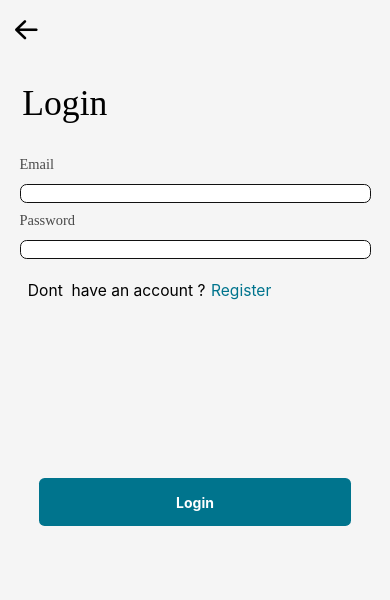
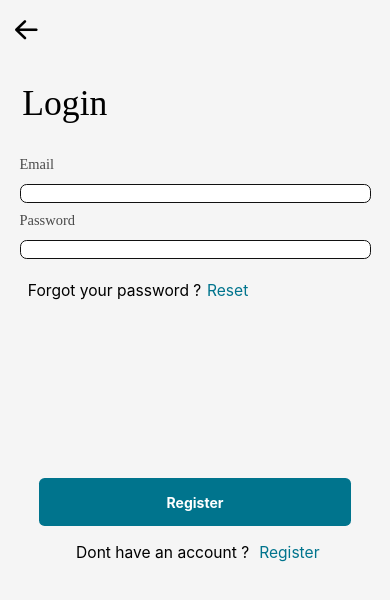
Before and after one commit to morachake/chap-chap, a React Native app: screen /Login in a window 390 px wide. Shown: the top 600 px of the page. Built offline with nearby package versions, Linux system fonts and the light colour scheme.

Commit message:
completes

```diff
--- a/src/screens/LoginScreen.js
+++ b/src/screens/LoginScreen.js
@@ -1,17 +1,17 @@
-import React, { useState } from 'react';
+import React, {useState} from 'react';
 import {
   View,
   Text,
   TouchableWithoutFeedback,
   KeyboardAvoidingView,
-    Keyboard
+  Keyboard,
 } from 'react-native';
 import Header from '../components/Header';
 import MainInput from '../components/MainInput';
 import Btn from '../components/Btn';
-import { COLORS } from '../constants';
-import { ScaledSheet, scale } from 'react-native-size-matters';
-export default function LoginScreen({ navigation }) {
+import {COLORS} from '../constants';
+import {ScaledSheet, scale} from 'react-native-size-matters';
+export default function LoginScreen({navigation}) {
   const [email, setEmail] = useState();
   const [password, setPassword] = useState();
   const [errorMessage, setErrorMessage] = useState('');
@@ -24,35 +24,49 @@ export default function LoginScreen({ navigation }) {
       setErrorMessage('');
       navigation.navigate('Home');
     }
-    }
+  };
   return (
     <TouchableWithoutFeedback onPress={() => Keyboard.dismiss()}>
-            <KeyboardAvoidingView style={{ display: 'flex', backgroundColor: '#F5F5F5', flex: 1 }}>
+      <KeyboardAvoidingView
+        style={{display: 'flex', backgroundColor: '#F5F5F5', flex: 1}}
+      >
         <Header iconLeft="arrowleft" />
         <Text style={styles.heading}>Login</Text>
-                <View style={{ justifyContent: 'center', alignItems: 'center' }}>
+        <View style={{justifyContent: 'center', alignItems: 'center'}}>
           <MainInput
             value={email}
-                        onChangeText={(text) => setEmail(text)}
-                        label="Email" />
+            onChangeText={text => setEmail(text)}
+            label="Email"
+          />
           <MainInput
             value={password}
-                        onChangeText={(text) => setPassword(text)}
+            onChangeText={text => setPassword(text)}
             label="Password"
           />
           {errorMessage ? (
             <Text style={styles.errormessage}>{errorMessage}</Text>
           ) : null}
         </View>
-                <View style={{ flexDirection: 'row', margin: scale(20) }}>
-                    <Text style={styles.text}>Dont  have an account ?</Text>
-                    <Text style={styles.text2} onPress={() => navigation.navigate('Register')}>Register</Text>
+        <View style={{flexDirection: 'row', margin: scale(20)}}>
+          <Text style={styles.text}>Forgot your password ?</Text>
+          <Text
+            style={styles.text2}
+            onPress={() => navigation.navigate('ResetPass')}
+          >
+            Reset
+          </Text>
         </View>
         <View style={styles.btncontainer}>
-                    <Btn
-                        onPress={handleLogin}
-                        title="Login" />
-
+          <Btn onPress={handleLogin} title="Register" />
+          <View style={{flexDirection: 'row', marginTop: scale(15)}}>
+            <Text style={styles.text}>Dont have an account ? </Text>
+            <Text
+              style={styles.text2}
+              onPress={() => navigation.navigate('Register')}
+            >
+              Register
+            </Text>
+          </View>
         </View>
       </KeyboardAvoidingView>
     </TouchableWithoutFeedback>
@@ -83,6 +97,6 @@ const styles = ScaledSheet.create({
   errormessage: {
     color: 'red',
     marginTop: '10@s',
-        fontFamily: 'Inter-Italic'
+    fontFamily: 'Inter-Italic',
   },
 });
--- a/src/screens/RegisterScreen.js
+++ b/src/screens/RegisterScreen.js
@@ -10,7 +10,7 @@ import Header from '../components/Header';
 import MainInput from '../components/MainInput';
 import Btn from '../components/Btn';
 import {COLORS} from '../constants/index';
-import {ScaledSheet} from 'react-native-size-matters';
+import {ScaledSheet, scale} from 'react-native-size-matters';
 export default function RegisterScreen({navigation}) {
   const [email, setEmail] = useState('');
   const [name, setName] = useState('');
@@ -48,7 +48,7 @@ export default function RegisterScreen({navigation}) {
         </View>
         <View style={styles.btncontainer}>
           <Btn onPress={handleLogin} title="Register" />
-          <View style={{flexDirection: 'row', marginTop: 5}}>
+          <View style={{flexDirection: 'row', marginTop: scale(15)}}>
             <Text style={styles.text}>Already have an account</Text>
             <Text
               style={styles.text2}
--- a/src/screens/ResetPassScreen.js
+++ b/src/screens/ResetPassScreen.js
@@ -1,10 +1,11 @@
 import React from 'react';
-import {View, Text, StyleSheet} from 'react-native';
+import {View, Text, StyleSheet, TouchableWithoutFeedback} from 'react-native';
 import Header from '../components/Header';
 import MainInput from '../components/MainInput';
 import Btn from '../components/Btn';
-export default function ResetPassword() {
+export default function ResetPassword({navigation}) {
   return (
+    <TouchableWithoutFeedback>
       <View style={{display: 'flex', backgroundColor: '#F5F5F5'}}>
         <Header iconLeft="arrowleft" iconright={undefined} />
         <Text style={styles.heading}>Create new password</Text>
@@ -13,9 +14,10 @@ export default function ResetPassword() {
           <MainInput label="Confirm password" />
         </View>
         <View style={styles.btncontainer}>
-        <Btn  title="Finish" />
+          <Btn title="Finish" onPress={() => navigation.navigate('Verify')} />
         </View>
       </View>
+    </TouchableWithoutFeedback>
   );
 }
 const styles = StyleSheet.create({
--- a/src/screens/SingleCleanerScreen.js
+++ b/src/screens/SingleCleanerScreen.js
@@ -134,8 +134,14 @@ export default function SingleCleanerScreen({route}) {
                   <Text style={{fontSize: scale(14), padding: scale(3)}}>
                     At Kilimani 400020
                   </Text>
-                  <Text style={{fontSize: scale(14), padding: scale(3)}}>
-                    Are you sure you want ot continue
+                  <Text
+                    style={{
+                      fontSize: scale(14),
+                      fontFamily: 'Inter-SemiBold',
+                      padding: scale(3),
+                    }}
+                  >
+                    Are you sure you want to continue ?
                   </Text>
                 </View>
 
--- a/src/screens/VerifyEmail.js
+++ b/src/screens/VerifyEmail.js
@@ -1,11 +1,12 @@
 import React from 'react';
-import {View, Text, StyleSheet} from 'react-native';
+import {View, Text, TouchableWithoutFeedback} from 'react-native';
 import Header from '../components/Header';
 import MainInput from '../components/MainInput';
 import Btn from '../components/Btn';
 import {ScaledSheet} from 'react-native-size-matters';
-export default function VerifyEmail() {
+export default function VerifyEmail({navigation}) {
   return (
+    <TouchableWithoutFeedback>
       <View style={{flex: 1, backgroundColor: '#F5F5F5'}}>
         <Header iconLeft="arrowleft" iconright={undefined} />
         <Text style={styles.heading}>Verify Your Email</Text>
@@ -13,9 +14,10 @@ export default function VerifyEmail() {
           <MainInput label="Verification code" onChangeText={undefined} />
         </View>
         <View style={styles.btncontainer}>
-        <Btn title="Verify" onPress={undefined} />
+          <Btn title="Verify" onPress={() => navigation.navigate('Home')} />
         </View>
       </View>
+    </TouchableWithoutFeedback>
   );
 }
 const styles = ScaledSheet.create({
```
Also changed, not shown: src/navigation/MainNavStack.js (+27 -27 lines). Lines whose indentation alone changed are shown as unchanged.
